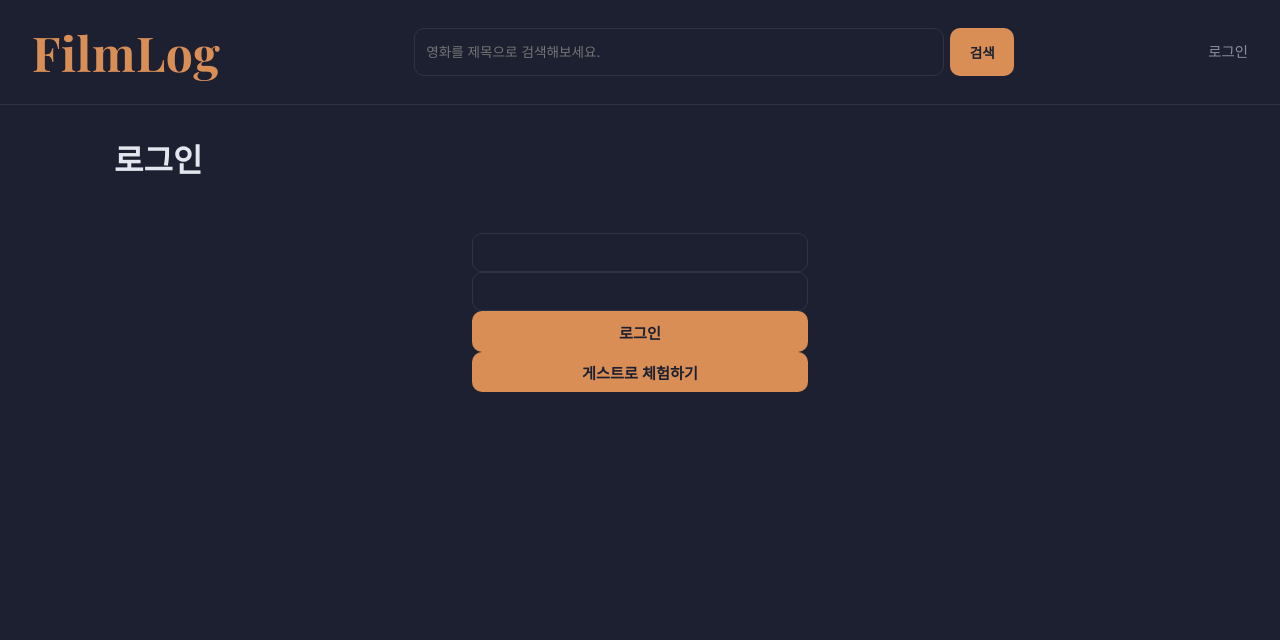
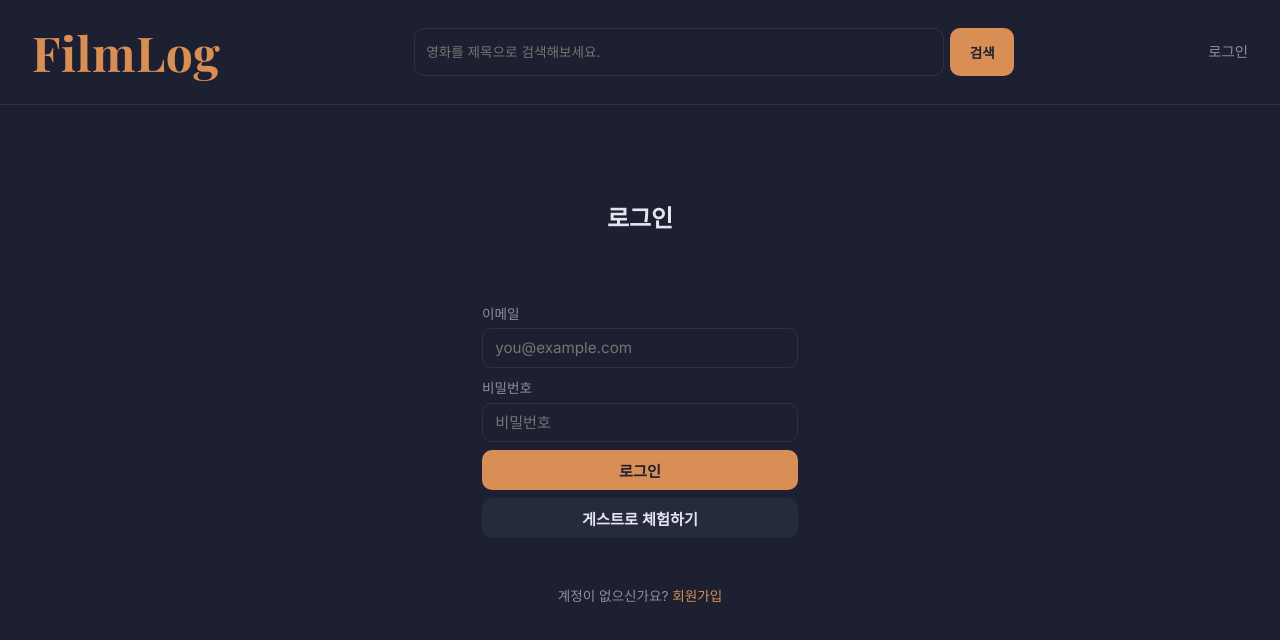
Before and after one commit to salted002/filmlog, a React (Vite) app: page /signin in a window 1280 px wide. Shown: the top 640 px of the page. Built offline with nearby package versions, Linux system fonts and the light colour scheme; no server answers.

Commit message:
💄 ui: 회원가입/로그인 페이지 CSS

```diff
--- a/src/index.css
+++ b/src/index.css
@@ -490,3 +490,39 @@ input[type='date']::-webkit-calendar-picker-indicator:hover {
   white-space: nowrap;
   flex-shrink: 0;
 }
+
+.auth-page {
+  display: flex;
+  justify-content: center;
+  padding-top: 4em;
+}
+
+.auth-card {
+  width: 100%;
+  max-width: 380px;
+}
+
+.auth-card h1 {
+  text-align: center;
+  font-size: 1.5rem;
+  margin-bottom: 1em;
+}
+
+.auth-card form {
+  margin: 0;
+}
+
+.auth-card form button {
+  margin-top: 0.5em;
+}
+
+.auth-footer {
+  text-align: center;
+  margin-top: 1.2em;
+  font-size: 0.85rem;
+  color: var(--text-dim);
+}
+
+.auth-footer a {
+  color: var(--accent);
+}
--- a/src/pages/MyPage.tsx
+++ b/src/pages/MyPage.tsx
@@ -31,7 +31,10 @@ export default function MyPage() {
       {/* watched 본 영화 탭 */}
       {activeTab === 'watched' && (
         <div className="movie-grid">
-          {watched.map((movie) => (
+          {watched.length === 0 ? (
+            <div className="status">아직 본 영화가 없어요.</div>
+          ) : (
+            watched.map((movie) => (
               <div key={movie.id} className="movie-card watched-card">
                 <Link to={`/movie/${movie.movie_id}`}>
                   <img
@@ -56,7 +59,8 @@ export default function MyPage() {
                   </button>
                 </div>
               </div>
-          ))}
+            ))
+          )}
         </div>
       )}
 
@@ -64,7 +68,7 @@ export default function MyPage() {
       {activeTab === 'wish' && (
         <div className="movie-grid">
           {wish.length === 0 ? (
-            <div>아직 보고싶은 영화가 없어요.</div>
+            <div className="status">아직 보고싶은 영화가 없어요.</div>
           ) : (
             <div>
               {wish.map((movie) => (
--- a/src/pages/SignIn.tsx
+++ b/src/pages/SignIn.tsx
@@ -1,4 +1,4 @@
-import { useLocation, useNavigate } from 'react-router-dom'
+import { Link, useLocation, useNavigate } from 'react-router-dom'
 import { useAuth } from '../hooks/useAuth'
 import { useState } from 'react'
 
@@ -38,27 +38,42 @@ export default function SignIn() {
   }
 
   return (
-    <div>
+    <div className="auth-page">
+      <div className="auth-card">
         <h1>로그인</h1>
         <form onSubmit={handleSubmit}>
+          <label htmlFor="email">이메일</label>
           <input
+            id="email"
             value={email}
             onChange={(e) => setEmail(e.target.value)}
             type="email"
+            placeholder="you@example.com"
           />
+          <label htmlFor="password">비밀번호</label>
           <input
+            id="password"
             type="password"
             value={password}
             onChange={(e) => setPassword(e.target.value)}
+            placeholder="비밀번호"
           />
-        {error && <div>{error}</div>}
+          {error && <div className="error-text">{error}</div>}
           <button type="submit" disabled={submitting}>
             {submitting ? '로그인 중...' : '로그인'}
           </button>
-        <button type="button" onClick={handleGuestSignIn}>
+          <button
+            type="button"
+            className="secondary"
+            onClick={handleGuestSignIn}
+          >
             게스트로 체험하기
           </button>
         </form>
+        <p className="auth-footer">
+          계정이 없으신가요? <Link to="/signup">회원가입</Link>
+        </p>
+      </div>
     </div>
   )
 }
--- a/src/pages/SignUp.tsx
+++ b/src/pages/SignUp.tsx
@@ -25,38 +25,56 @@ export default function SignUp() {
 
   if (done) {
     return (
-      <div>
-        가입해주신 이메일로 확인 메일을 보냈어요. 메일함을 확인해주세요!
+      <div className="auth-page">
+        <div className="auth-card">
+          <div className="status">
+            가입해주신 이메일로 확인 메일을 보냈어요.
+            <br />
+            메일함을 확인해주세요!
+          </div>
+        </div>
       </div>
     )
   }
 
   return (
-    <div>
+    <div className="auth-page">
+      <div className="auth-card">
         <h1>회원가입</h1>
         <form onSubmit={handleSubmit}>
+          <label htmlFor="email">이메일</label>
           <input
+            id="email"
             value={email}
             onChange={(e) => setEmail(e.target.value)}
             type="email"
+            placeholder="you@example.com"
           />
+          <label htmlFor="password">비밀번호</label>
           <input
+            id="password"
             type="password"
             value={password}
             onChange={(e) => setPassword(e.target.value)}
+            placeholder="비밀번호"
           />
+          <label htmlFor="nickname">닉네임</label>
           <input
+            id="nickname"
             type="text"
             value={nickname}
             onChange={(e) => setNickname(e.target.value)}
+            placeholder="닉네임"
           />
-
-        {error && <div>{error}</div>}
+          {error && <div className="error-text">{error}</div>}
           <button type="submit" disabled={submitting}>
             {submitting ? '가입 처리 중...' : '회원가입'}
           </button>
         </form>
-      <Link to="/signin">로그인</Link>
+        <p className="auth-footer">
+          이미 계정이 있으신가요? <Link to="/signin">로그인</Link>
+        </p>
+      </div>
     </div>
   )
 }
```
Lines whose indentation alone changed are shown as unchanged.
